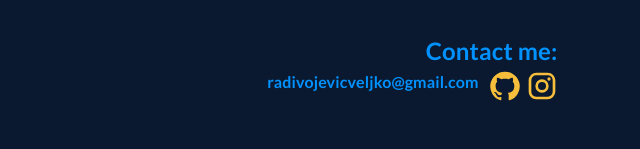
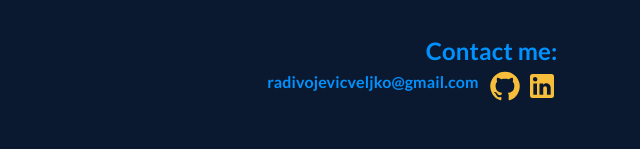
Before and after one commit to veljkoRad/Portfolio-VeljkoRadivojevic, a React (Create React App) app: page / in a window 1280 px wide. Shown: the part 1781-1930 px from the top of the page, without its empty margins (426-1066 px from the left). Built offline with nearby package versions, Linux system fonts and the light colour scheme; no server answers.

Commit message:
instagram icon/link changed to linkedIn

```diff
--- a/src/pages/home/Contact.js
+++ b/src/pages/home/Contact.js
@@ -1,6 +1,6 @@
 import emailjs from "@emailjs/browser";
 import GitHubIcon from "@mui/icons-material/GitHub";
-import InstagramIcon from "@mui/icons-material/Instagram";
+import LinkedInIcon from "@mui/icons-material/LinkedIn";
 import {
   Button,
   Card,
@@ -84,10 +84,10 @@
                   <GitHubIcon sx={linkIcons} />
                 </Link>
                 <Link
-                  href="https://www.instagram.com/rveljko92/"
+                  href="https://www.linkedin.com/in/veljko-radivojevic-77a825267/"
                   target="_blank"
                 >
-                  <InstagramIcon sx={linkIcons} />
+                  <LinkedInIcon sx={linkIcons} />
                 </Link>
               </div>
             </Grid>
```
